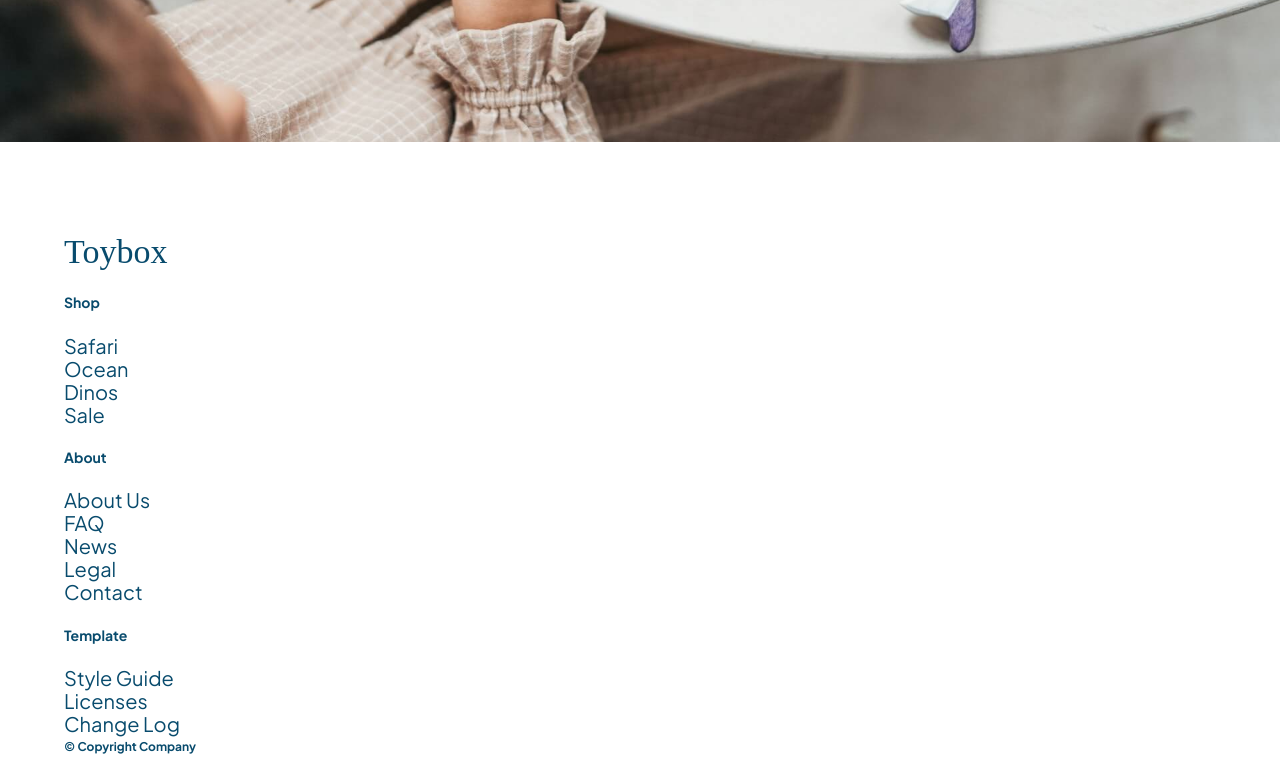
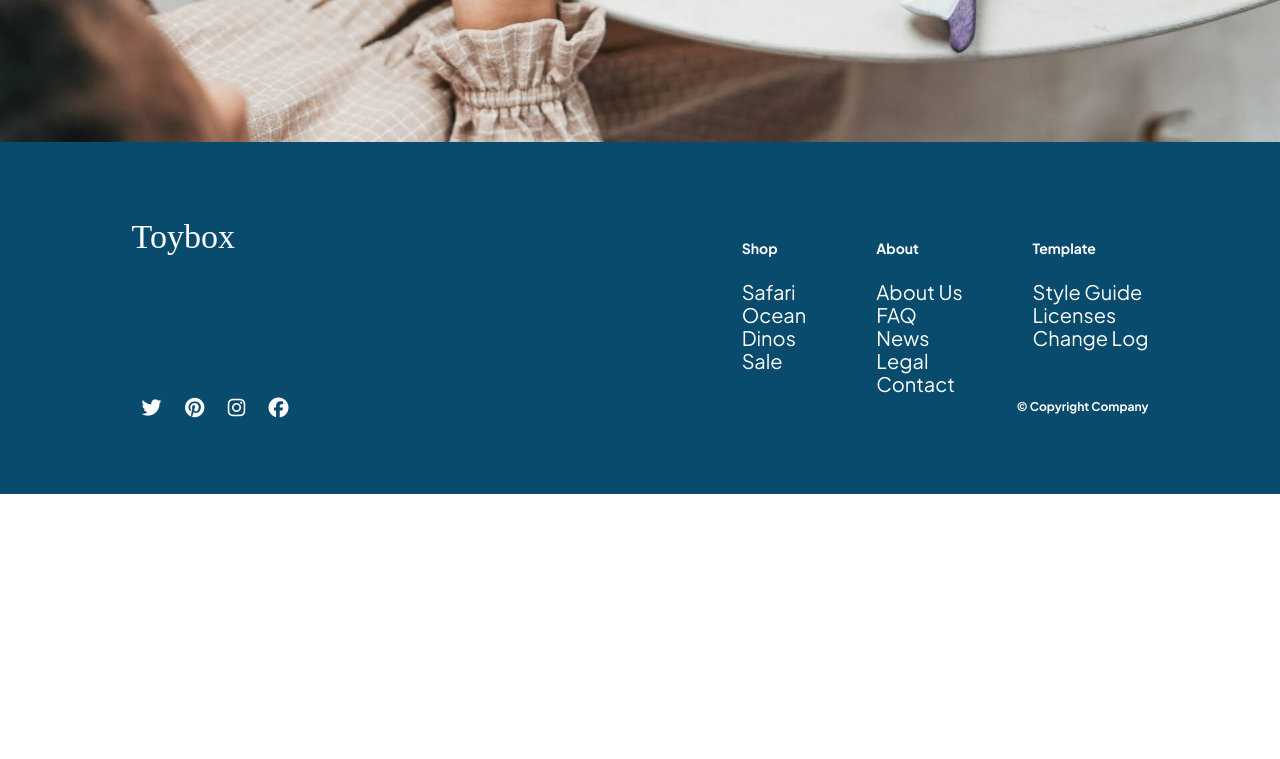
Before and after one commit to jombri/toybox-code-along, a plain HTML site: page index.html in a window 1280 px wide. Shown: the part 3114-3873 px from the top of the page. After the commit the page ends 3608 px from the top, so only its background shows below. Drawn offline with Linux system fonts and the light colour scheme; files whose address does not match are found by name; a web font is replaced by a local one.

Commit message:
finished footer

```diff
--- a/index.html
+++ b/index.html
@@ -5,6 +5,7 @@
 	<meta http-equiv="X-UA-Compatible" content="IE=edge">
 	<meta name="viewport" content="width=device-width, initial-scale=1.0">
 	<link rel="stylesheet" href="./styles/styles.css">
+	<script src="https://kit.fontawesome.com/3e3f2f5719.js" crossorigin="anonymous"></script>
 	<title>STARTER - Toybox Homepage</title>
 </head>
 <body>
@@ -58,7 +59,7 @@
 
 			<!-- NavBar -->
 				<!-- Logo -->
-			<a href="#home" class="logo">
+			<a href="#home" class="footerLogo">
 				<h1>Toybox</h1>
 			</a>
 
@@ -162,7 +163,7 @@
 
 			<div class="footerFlexContainer">
 				<!-- Logo -->
-				<a href="" class="logo">
+				<a href="" class="footerLogo">
 					<h4>Toybox</h4>
 				</a>
 
@@ -235,19 +236,19 @@
 				<!-- icon container -->
 				<div class="socialIcons">
 					<a href="#">
-						<i class="twitter" aria-hidden="true"></i>
+						<i class="fa-brands fa-twitter" aria-hidden=""></i>
 						<span class="sr-only">Link to Twitter</span>
 					</a>
 					<a href="#">
-						<i class="pinterest" aria-hidden="true"></i>
+						<i class="fa-brands fa-pinterest" aria-hidden=""></i>
 						<span class="sr-only">Link to Pinterest</span>
 					</a>
 					<a href="#">
-						<i class="insta" aria-hidden="true"></i>
+						<i class="fa-brands fa-instagram" aria-hidden=""></i>
 						<span class="sr-only">Link to Instagram</span>
 					</a>
 					<a href="#">
-						<i class="facebook" aria-hidden="true"></i>
+						<i class="fa-brands fa-facebook" aria-hidden=""></i>
 						<span class="sr-only">Link to Facebook</span>
 					</a>
 				</div> <!-- END socialIcons -->
--- /dev/null
+++ b/styles/sass/partials/_footer.scss
@@ -0,0 +1,26 @@
+footer {
+    background: $primary;
+    color: $solidWhite;
+    padding: 75px;
+    .footerFlexContainer {
+        display: flex;
+        justify-content: space-between;
+    }
+}
+.footerLogo h4 {
+    color: $solidWhite;
+}
+.footerNav {
+    width: 40%;
+    nav {
+        display: flex;
+        justify-content: space-between;
+    }
+}
+.social {
+    display: flex;
+    justify-content: space-between;
+    i {
+        margin: 0 10px;
+    }
+}
--- a/styles/sass/partials/_sections.scss
+++ b/styles/sass/partials/_sections.scss
@@ -47,6 +47,7 @@
     background-position: center;
     background-size: cover;
     min-height: 90vh;
+    margin-bottom: 0;
     .wrapper {
         display: flex;
         justify-content: center;
--- a/styles/sass/styles.scss
+++ b/styles/sass/styles.scss
@@ -22,3 +22,4 @@
 @import "./partials/nav";
 @import "./partials/header";
 @import "./partials/sections";
+@import "./partials/footer";
```
Also changed, not shown: styles/styles.css.
